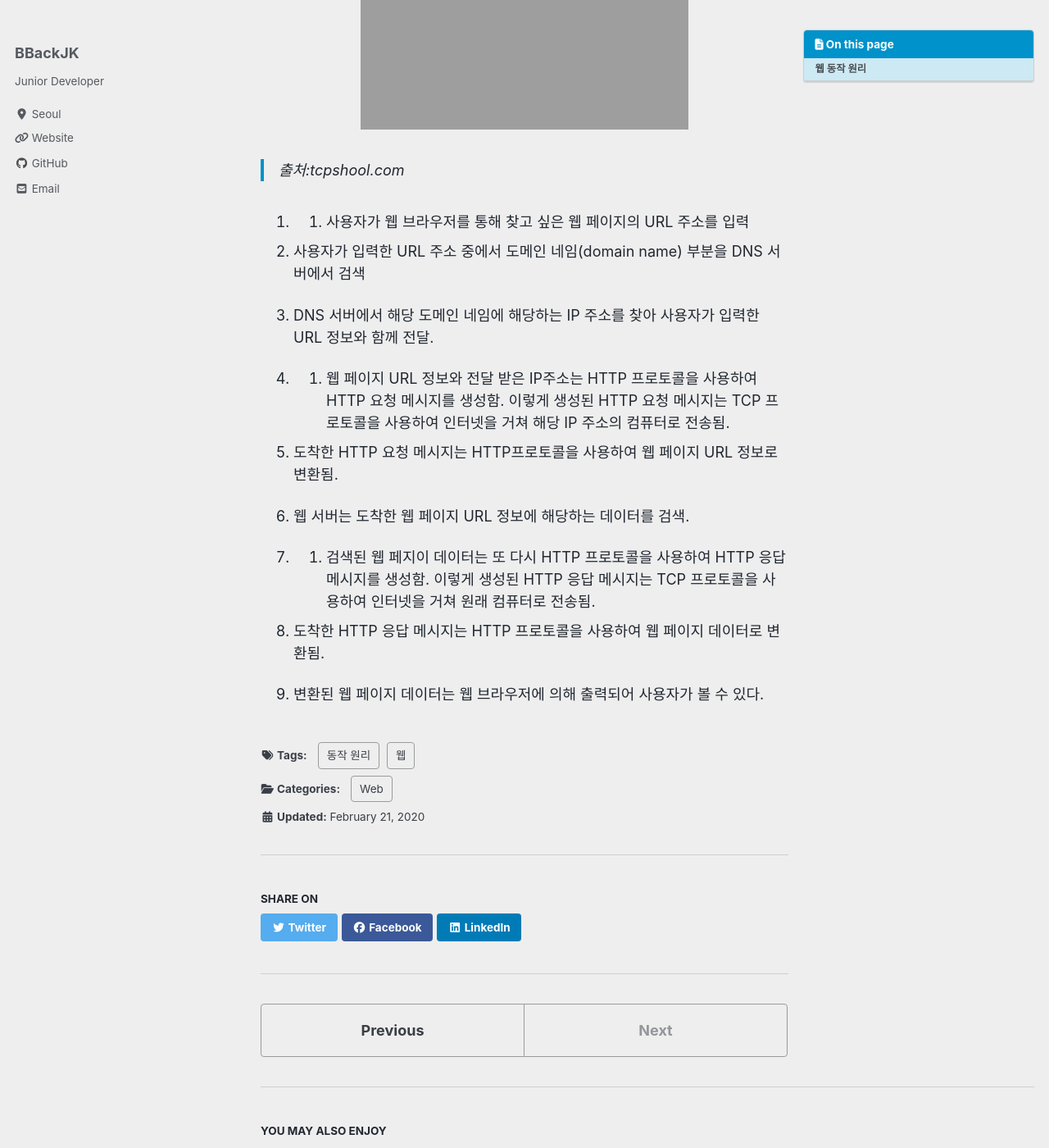
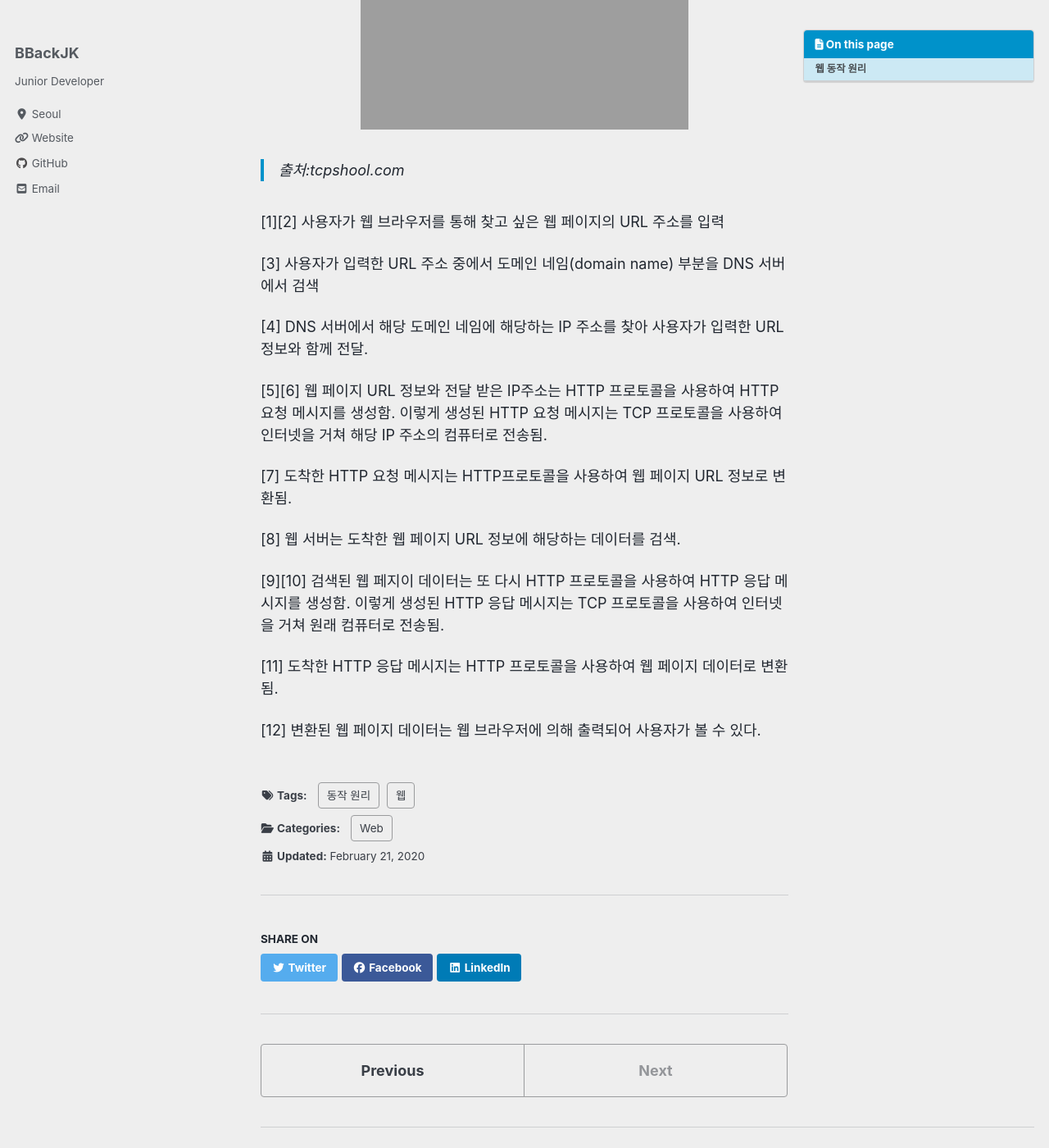
Before and after one commit to BBackJK/BBackJK.github.io, a Jekyll site: the page built from _posts/2020-02-20-Web-Basic.md, in a window 1280 px wide and 1400 px high, scrolled down 493 px. Shown: the whole window at 82% size. Built offline with Jekyll 4.4.1, drawn with Linux system fonts in a browser that asks for light colours; cached includes are drawn as plain includes; nearby versions of some CDN libraries.

Commit message:
Modify Markdown Web Basic posting

```diff
--- a/_posts/2020-02-20-Web-Basic.md
+++ b/_posts/2020-02-20-Web-Basic.md
@@ -17,20 +17,20 @@ tag:
 
 > 출처:tcpshool.com
 
-1. 2. 사용자가 웹 브라우저를 통해 찾고 싶은 웹 페이지의 URL 주소를 입력
+[1][2] 사용자가 웹 브라우저를 통해 찾고 싶은 웹 페이지의 URL 주소를 입력
 
-2. 사용자가 입력한 URL 주소 중에서 도메인 네임(domain name) 부분을 DNS 서버에서 검색
+[3] 사용자가 입력한 URL 주소 중에서 도메인 네임(domain name) 부분을 DNS 서버에서 검색
 
-3. DNS 서버에서 해당 도메인 네임에 해당하는 IP 주소를 찾아 사용자가 입력한 URL 정보와 함께 전달.
+[4] DNS 서버에서 해당 도메인 네임에 해당하는 IP 주소를 찾아 사용자가 입력한 URL 정보와 함께 전달.
 
-4. 6. 웹 페이지 URL 정보와 전달 받은 IP주소는 HTTP 프로토콜을 사용하여 HTTP 요청 메시지를 생성함. 이렇게 생성된 HTTP 요청 메시지는 TCP 프로토콜을 사용하여 인터넷을 거쳐 해당 IP 주소의 컴퓨터로 전송됨.
+[5][6] 웹 페이지 URL 정보와 전달 받은 IP주소는 HTTP 프로토콜을 사용하여 HTTP 요청 메시지를 생성함. 이렇게 생성된 HTTP 요청 메시지는 TCP 프로토콜을 사용하여 인터넷을 거쳐 해당 IP 주소의 컴퓨터로 전송됨.
 
-5. 도착한 HTTP 요청 메시지는 HTTP프로토콜을 사용하여 웹 페이지 URL 정보로 변환됨.
+[7] 도착한 HTTP 요청 메시지는 HTTP프로토콜을 사용하여 웹 페이지 URL 정보로 변환됨.
 
-6. 웹 서버는 도착한 웹 페이지 URL 정보에 해당하는 데이터를 검색.
+[8] 웹 서버는 도착한 웹 페이지 URL 정보에 해당하는 데이터를 검색.
 
-7. 10. 검색된 웹 페지이 데이터는 또 다시 HTTP 프로토콜을 사용하여 HTTP 응답 메시지를 생성함. 이렇게 생성된 HTTP 응답 메시지는 TCP 프로토콜을 사용하여 인터넷을 거쳐 원래 컴퓨터로 전송됨.
+[9][10] 검색된 웹 페지이 데이터는 또 다시 HTTP 프로토콜을 사용하여 HTTP 응답 메시지를 생성함. 이렇게 생성된 HTTP 응답 메시지는 TCP 프로토콜을 사용하여 인터넷을 거쳐 원래 컴퓨터로 전송됨.
 
-8. 도착한 HTTP 응답 메시지는 HTTP 프로토콜을 사용하여 웹 페이지 데이터로 변환됨.
+[11] 도착한 HTTP 응답 메시지는 HTTP 프로토콜을 사용하여 웹 페이지 데이터로 변환됨.
 
-9. 변환된 웹 페이지 데이터는 웹 브라우저에 의해 출력되어 사용자가 볼 수 있다.
+[12] 변환된 웹 페이지 데이터는 웹 브라우저에 의해 출력되어 사용자가 볼 수 있다.
```
